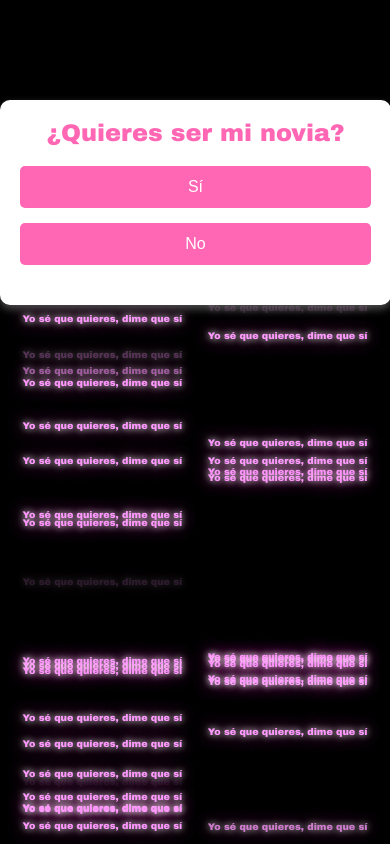
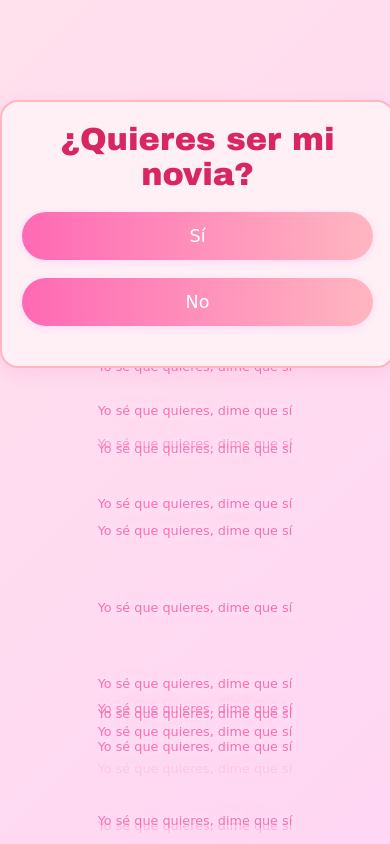
Before and after one commit to Alexeyacdc/incognito, a plain HTML site: page index.html in a window 390 px wide. Shown: the top 844 px of the page. Drawn offline with Linux system fonts and the light colour scheme.

Commit message:
Update style.css

```diff
--- a/style.css
+++ b/style.css
@@ -1,15 +1,14 @@
 body {
   margin: 0;
   padding: 0;
-  background: black;
+  background: linear-gradient(135deg, #ffe0ec 0%, #ffd6f5 100%);
   overflow: hidden;
   height: 100vh;
-  font-family: 'Arial Black', sans-serif;
+  font-family: 'Segoe Script', 'Arial Black', cursive, sans-serif;
   position: relative;
-  color: white;
+  color: #d72660;
 }
 
-/* Lluvia de texto */
 .contenedor-lluvia {
   display: flex;
   justify-content: space-evenly;
@@ -31,12 +30,13 @@ body {
 }
 
 .columna span {
-  color: #ff99ff;
-  font-size: 0.8rem;
+  color: #ff69b4;
+  font-size: 1.1rem;
   white-space: nowrap;
-  text-shadow: 0 0 7px #fff, 0 0 20px #ff66cc;
+  text-shadow: 0 0 10px #fff, 0 0 30px #ffb6c1;
   animation: caer linear infinite;
   opacity: 0;
+  font-family: 'Segoe Script', cursive, sans-serif;
 }
 
 @keyframes caer {
@@ -53,57 +53,97 @@ body {
   }
 }
 
-/* Contenido principal */
+/* Corazones animados (opcional si los usas en el futuro) */
+.heart {
+  position: absolute;
+  width: 30px;
+  height: 30px;
+  background: url('https://cdn.jsdelivr.net/gh/twitter/twemoji@14.0.2/assets/72x72/2764.png') no-repeat center/contain;
+  opacity: 0.7;
+  animation: floatHearts 6s linear infinite;
+  pointer-events: none;
+}
+
+@keyframes floatHearts {
+  0% {
+    transform: translateY(100vh) scale(0.8) rotate(-10deg);
+    opacity: 0.7;
+  }
+  50% {
+    opacity: 1;
+  }
+  100% {
+    transform: translateY(-10vh) scale(1.2) rotate(10deg);
+    opacity: 0;
+  }
+}
+
 .contenedor {
   position: relative;
   z-index: 10;
-  background: white;
-  padding: 30px;
-  border-radius: 10px;
-  box-shadow: 0 4px 8px rgba(255, 255, 255, 0.3);
+  background: #fff0f6;
+  padding: 35px 30px;
+  border-radius: 18px;
+  box-shadow: 0 6px 18px rgba(255, 105, 180, 0.15);
   width: 90%;
-  max-width: 400px;
+  max-width: 420px;
   margin: 100px auto;
   text-align: center;
-  color: #ff66b3;
+  color: #d72660;
+  border: 2px solid #ffb6c1;
 }
 
 h1 {
   margin: 0 0 20px 0;
-  font-size: 1.5rem;
+  font-size: 2rem;
+  color: #d72660;
+  text-shadow: 0 2px 10px #fff0f6;
 }
 
 .opciones {
   display: flex;
   justify-content: center;
-  gap: 15px;
+  gap: 18px;
   flex-wrap: wrap;
   margin-bottom: 20px;
 }
 
 .btn {
-  padding: 12px 25px;
-  background: #ff66b3;
+  padding: 14px 30px;
+  background: linear-gradient(90deg, #ff69b4 0%, #ffb6c1 100%);
   color: white;
   border: none;
-  border-radius: 5px;
+  border-radius: 25px;
   cursor: pointer;
-  font-size: 1rem;
+  font-size: 1.1rem;
+  font-family: 'Segoe Script', cursive, sans-serif;
   transition: all 0.3s;
-  min-width: 80px;
+  min-width: 100px;
+  box-shadow: 0 2px 8px #ffd6f5;
 }
 
 .btn:hover {
-  background: #ff3385;
-  transform: scale(1.05);
+  background: linear-gradient(90deg, #ffb6c1 0%, #ff69b4 100%);
+  transform: scale(1.08) rotate(-2deg);
 }
 
 #mensaje {
-  color: #ff66b3;
+  color: #d72660;
   font-weight: bold;
   display: none;
-  font-size: 1.2rem;
+  font-size: 1.3rem;
   animation: fadeIn 0.5s;
+  margin-top: 15px;
+}
+
+#contador {
+  display: block;
+  margin-top: 12px;
+  font-size: 1.1rem;
+  font-weight: bold;
+  color: #ff4081;
+  animation: fadeIn 1s;
+  text-shadow: 0 0 8px #ffe0ec;
 }
 
 @keyframes fadeIn {
@@ -111,15 +151,14 @@ h1 {
   to { opacity: 1; }
 }
 
-/* Responsive */
 @media (max-width: 600px) {
   .contenedor {
     padding: 20px;
-    font-size: 0.9rem;
+    font-size: 1rem;
   }
 
   .columna span {
-    font-size: 0.6rem;
+    font-size: 0.8rem;
   }
 
   .columna {
```
